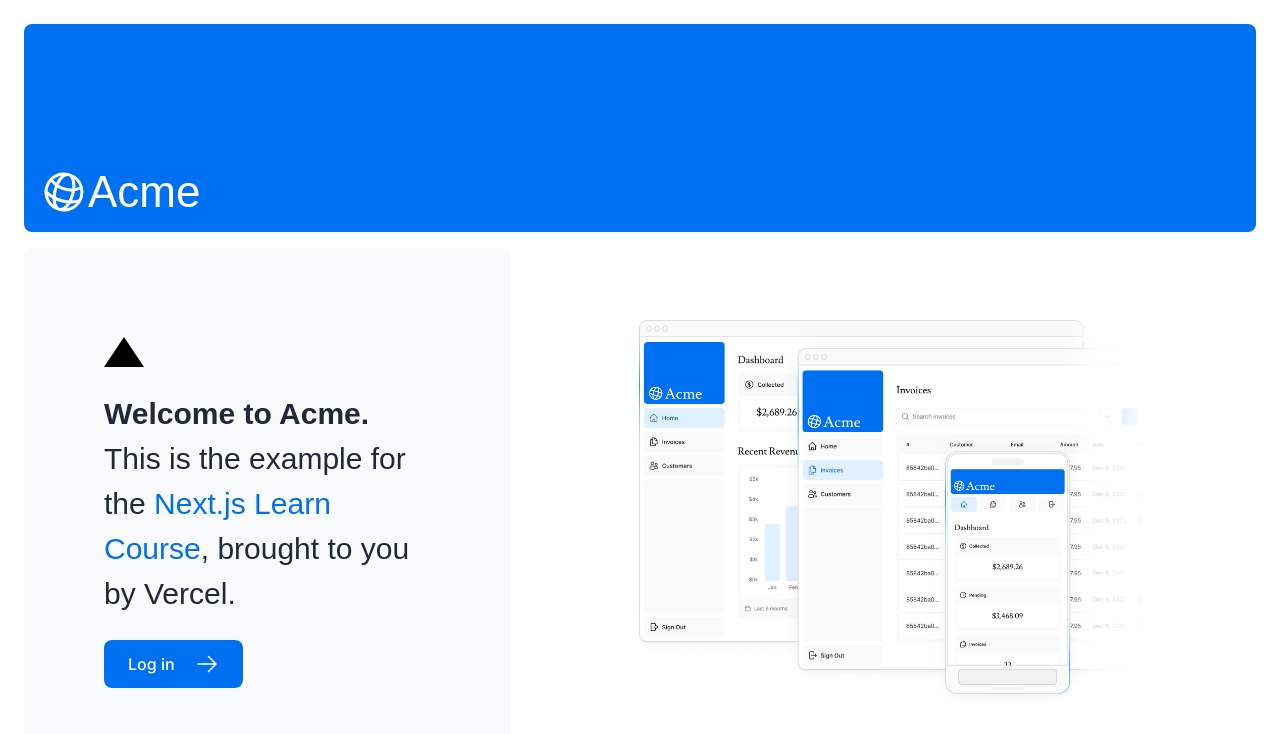
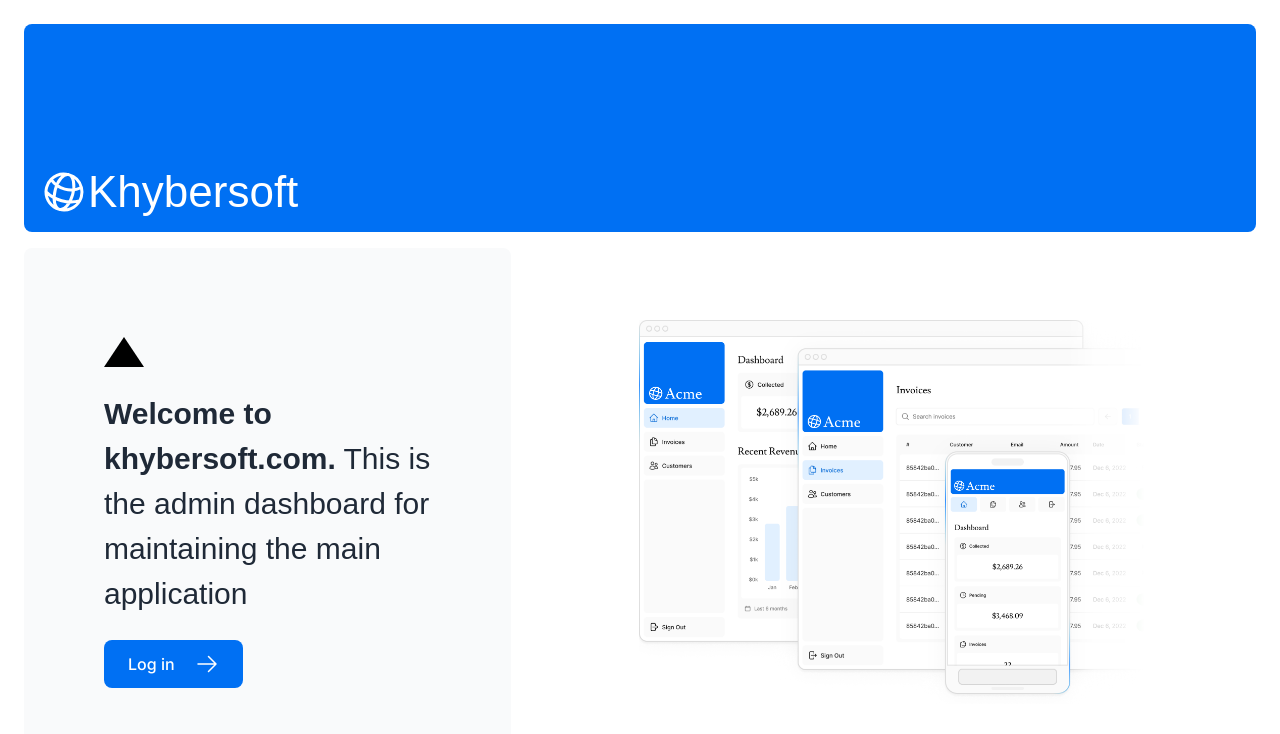
Before and after one commit to ahsankhan87/nextjs-pos-dashboard, a Next.js app: page / in a window 1280 px wide. Shown: the top 734 px of the page. Built offline with nearby package versions, Linux system fonts and the light colour scheme; a web font is replaced by a local one.

Commit message:
logo changed

```diff
--- a/app/page.tsx
+++ b/app/page.tsx
@@ -19,11 +19,8 @@
           <p
             className={`${lusitana.className} text-xl text-gray-800 md:text-3xl md:leading-normal`}
           >
-            <strong>Welcome to Acme.</strong> This is the example for the{" "}
-            <a href="https://nextjs.org/learn/" className="text-blue-500">
-              Next.js Learn Course
-            </a>
-            , brought to you by Vercel.
+            <strong>Welcome to khybersoft.com.</strong> This is the admin dashboard for maintaining the main application
+
           </p>
           <Link
             href="/login"
--- a/app/ui/acme-logo.tsx
+++ b/app/ui/acme-logo.tsx
@@ -7,7 +7,7 @@
       className={`${lusitana.className} flex flex-row items-center leading-none text-white`}
     >
       <GlobeAltIcon className="h-12 w-12 rotate-[15deg]" />
-      <p className="text-[44px]">Acme</p>
+      <p className="text-[44px]">Khybersoft</p>
     </div>
   );
 }
--- a/next.config.js
+++ b/next.config.js
@@ -1,4 +1,6 @@
 /** @type {import('next').NextConfig} */
-const nextConfig = {};
+const nextConfig = {
+    output: 'export',
+};
 
 module.exports = nextConfig;
```
Also changed, not shown: 1 other file (tests, documents, lock files or other folders).
